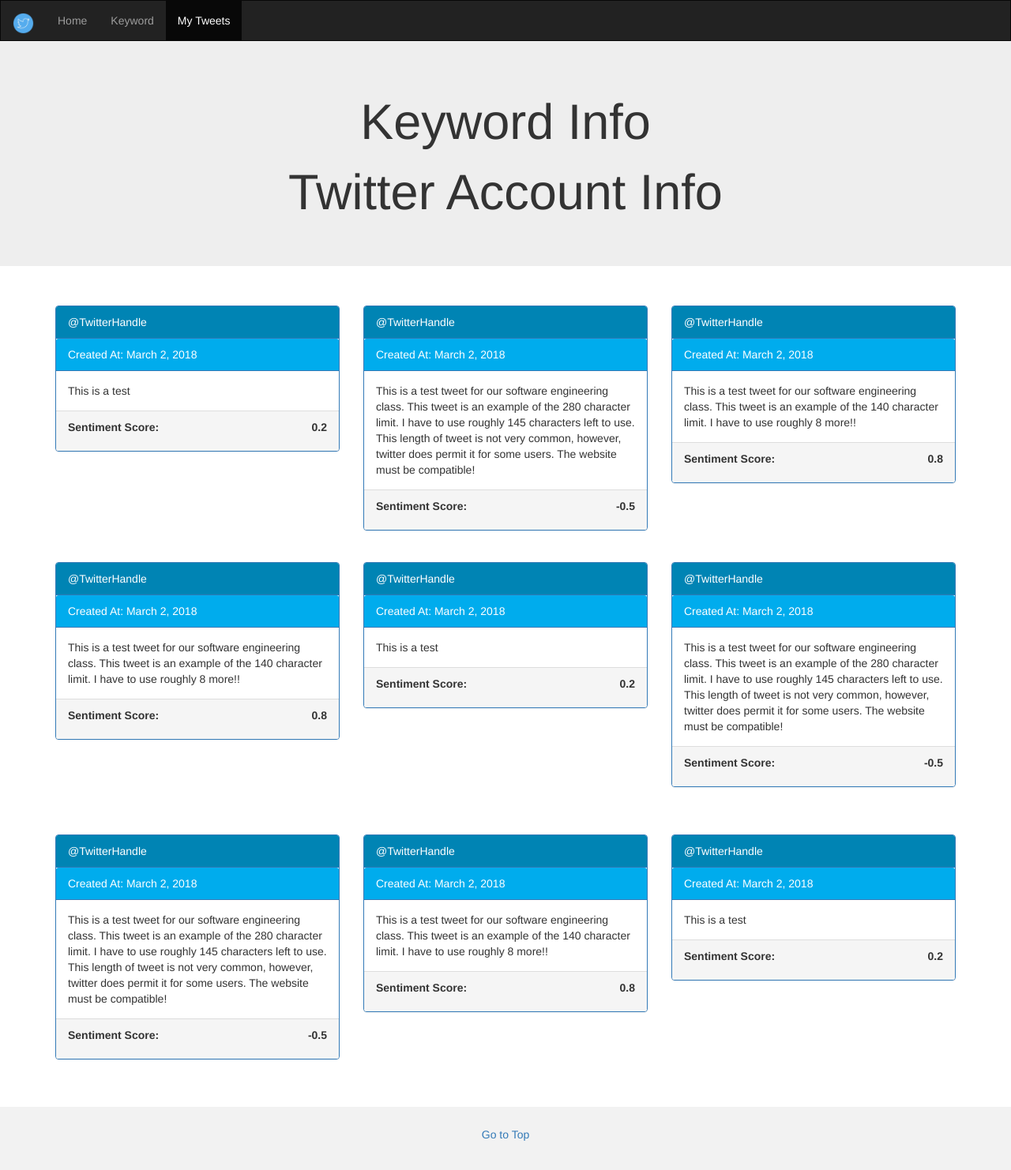
After one commit to AdamBrauns/TwitterSentimentWebApp, a PHP site: page /php/template.php in a window 1280 px wide. The commit adds this page. Shown: the whole page at 79% size. Run offline with PHP 8.4, Linux system fonts and the light colour scheme.

Commit message:
Made a template for results
Made a template for the results page and linked it to the homepage. Next
steps: redesign homepage, add drop downs, add content to user profiles

```diff
--- a/css/index.css
+++ b/css/index.css
@@ -20,6 +20,7 @@ h1 {
     content: "";
     display: table;
     clear: both;
+	height: 100%;
 }
 
 html {
--- /dev/null
+++ b/css/template.css
@@ -0,0 +1,30 @@
+.navbar {
+    margin-bottom: 0;
+    border-radius: 0;
+}
+
+.jumbotron {
+    margin-bottom: 50px;
+}
+
+footer {
+    background-color: #f2f2f2;
+    padding: 25px;
+}
+
+.panel > .panel-heading {
+    background-image: none;
+    background-color: #0084b4;
+    color: white;
+}
+
+#tweetDateHeader {
+    background-image: none;
+    background-color: #00aced;
+    color: white;
+}
+
+.navbar img {
+	height: 40px;
+	padding-bottom: 13px;
+}
--- a/index.html
+++ b/index.html
@@ -29,10 +29,12 @@
 
 	</div>
 	<div>
-		<h1><a href="php/resultsPage.php">Results Page</a></h1>
+		<h1><a href="php/template.php">Template Page</a></h1>
 	</div>
+	<!--
 	<div>
 		<img alt="Twitter Logo" src="images/TwitterLogo.png">
 	</div>
+	-->
 </body>
 </html>
--- /dev/null
+++ b/php/template.php
@@ -0,0 +1,133 @@
+<!DOCTYPE html>
+<html lang="en">
+<head>
+  <title>Twitter User Results</title>
+  <meta charset="utf-8">
+  <meta name="viewport" content="width=device-width, initial-scale=1">
+  <link rel="stylesheet" href="https://maxcdn.bootstrapcdn.com/bootstrap/3.3.7/css/bootstrap.min.css">
+  <script src="https://ajax.googleapis.com/ajax/libs/jquery/3.3.1/jquery.min.js"></script>
+  <script src="https://maxcdn.bootstrapcdn.com/bootstrap/3.3.7/js/bootstrap.min.js"></script>
+  <link rel="stylesheet" href="../css/template.css">
+</head>
+<body>
+
+<nav class="navbar navbar-inverse">
+  <div class="container-fluid">
+    <div class="navbar-header">
+	  <button type="button" class="navbar-toggle" data-toggle="collapse" data-target="#myNavbar">
+        <span class="icon-bar"></span>
+        <span class="icon-bar"></span>
+        <span class="icon-bar"></span>
+      </button>
+      <a class="navbar-brand" href="#" name="top"><img src="../images/TwitterLogo.png"></a>
+    </div>
+    <div class="collapse navbar-collapse" id="myNavbar">
+      <ul class="nav navbar-nav">
+        <li><a href="../index.html">Home</a></li>
+        <li><a href="#">Keyword</a></li>
+        <li class="active"><a href="#">My Tweets</a></li>
+      </ul>
+    </div>
+  </div>
+</nav>
+
+<div class="jumbotron">
+  <div class="container text-center">
+	<h1>Keyword Info</h1>
+    <h1>Twitter Account Info</h1>
+  </div>
+</div>
+
+<div class="container">
+  <div class="row">
+    <div class="col-sm-4">
+      <div class="panel panel-primary">
+        <div class="panel-heading">@TwitterHandle</div>
+		<div class="panel-heading" id="tweetDateHeader">Created At: March 2, 2018</div>
+        <div class="panel-body">This is a test</div>
+        <div class="panel-footer"><p><b>Sentiment Score: <span style="float:right;">0.2</p></b></div>
+      </div>
+    </div>
+    <div class="col-sm-4">
+      <div class="panel panel-primary">
+        <div class="panel-heading">@TwitterHandle</div>
+		<div class="panel-heading" id="tweetDateHeader">Created At: March 2, 2018</div>
+        <div class="panel-body">This is a test tweet for our software engineering class. This tweet is an example of the 280 character limit. I have to use roughly 145 characters left to use. This length of tweet is not very common, however, twitter does permit it for some users. The website must be compatible!</div>
+        <div class="panel-footer"><p><b>Sentiment Score: <span style="float:right;">-0.5</p></b></div>
+      </div>
+    </div>
+    <div class="col-sm-4">
+      <div class="panel panel-primary">
+        <div class="panel-heading">@TwitterHandle</div>
+		<div class="panel-heading" id="tweetDateHeader">Created At: March 2, 2018</div>
+        <div class="panel-body">This is a test tweet for our software engineering class. This tweet is an example of the 140 character limit. I have to use roughly 8 more!! </div>
+        <div class="panel-footer"><p><b>Sentiment Score: <span style="float:right;">0.8</p></b></div>
+      </div>
+    </div>
+  </div>
+</div><br>
+
+<div class="container">
+  <div class="row">
+    <div class="col-sm-4">
+      <div class="panel panel-primary">
+        <div class="panel-heading">@TwitterHandle</div>
+		<div class="panel-heading" id="tweetDateHeader">Created At: March 2, 2018</div>
+        <div class="panel-body">This is a test tweet for our software engineering class. This tweet is an example of the 140 character limit. I have to use roughly 8 more!! </div>
+        <div class="panel-footer"><p><b>Sentiment Score: <span style="float:right;">0.8</p></b></div>
+      </div>
+    </div>
+    <div class="col-sm-4">
+      <div class="panel panel-primary">
+        <div class="panel-heading">@TwitterHandle</div>
+		<div class="panel-heading" id="tweetDateHeader">Created At: March 2, 2018</div>
+        <div class="panel-body">This is a test</div>
+        <div class="panel-footer"><p><b>Sentiment Score: <span style="float:right;">0.2</p></b></div>
+      </div>
+    </div>
+    <div class="col-sm-4">
+      <div class="panel panel-primary">
+        <div class="panel-heading">@TwitterHandle</div>
+		<div class="panel-heading" id="tweetDateHeader">Created At: March 2, 2018</div>
+        <div class="panel-body">This is a test tweet for our software engineering class. This tweet is an example of the 280 character limit. I have to use roughly 145 characters left to use. This length of tweet is not very common, however, twitter does permit it for some users. The website must be compatible!</div>
+        <div class="panel-footer"><p><b>Sentiment Score: <span style="float:right;">-0.5</p></b></div>
+      </div>
+    </div>
+  </div>
+</div><br><br>
+
+<div class="container">
+  <div class="row">
+    <div class="col-sm-4">
+      <div class="panel panel-primary">
+        <div class="panel-heading">@TwitterHandle</div>
+		<div class="panel-heading" id="tweetDateHeader">Created At: March 2, 2018</div>
+        <div class="panel-body">This is a test tweet for our software engineering class. This tweet is an example of the 280 character limit. I have to use roughly 145 characters left to use. This length of tweet is not very common, however, twitter does permit it for some users. The website must be compatible!</div>
+        <div class="panel-footer"><p><b>Sentiment Score: <span style="float:right;">-0.5</p></b></div>
+      </div>
+    </div>
+    <div class="col-sm-4">
+      <div class="panel panel-primary">
+        <div class="panel-heading">@TwitterHandle</div>
+		<div class="panel-heading" id="tweetDateHeader">Created At: March 2, 2018</div>
+        <div class="panel-body">This is a test tweet for our software engineering class. This tweet is an example of the 140 character limit. I have to use roughly 8 more!! </div>
+        <div class="panel-footer"><p><b>Sentiment Score: <span style="float:right;">0.8</p></b></div>
+      </div>
+    </div>
+    <div class="col-sm-4">
+      <div class="panel panel-primary">
+        <div class="panel-heading">@TwitterHandle</div>
+		<div class="panel-heading" id="tweetDateHeader">Created At: March 2, 2018</div>
+        <div class="panel-body">This is a test</div>
+        <div class="panel-footer"><p><b>Sentiment Score: <span style="float:right;">0.2</p></b></div>
+      </div>
+    </div>
+  </div>
+</div><br><br>
+
+<footer class="container-fluid text-center">
+  <p><a href="#top">Go to Top</p>
+</footer>
+
+</body>
+</html>
```
